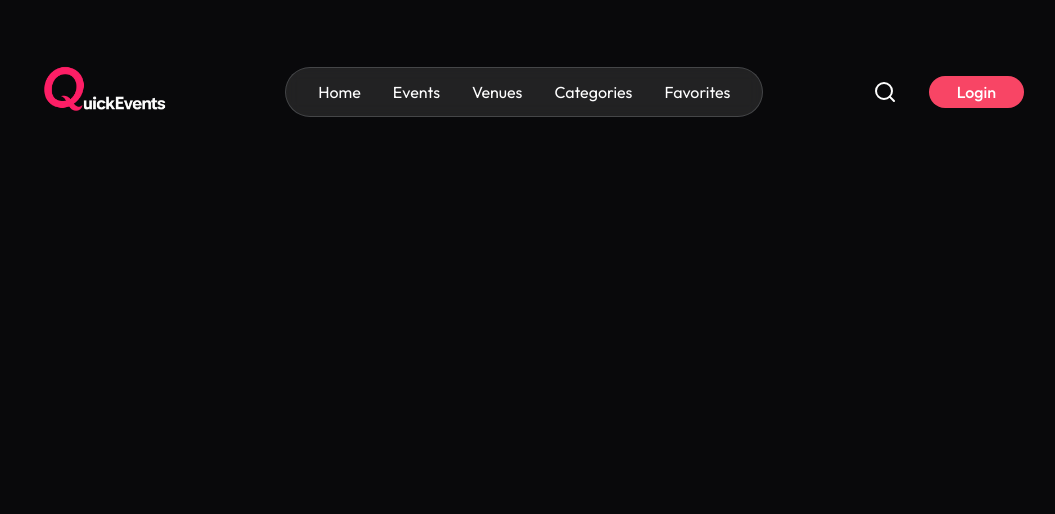
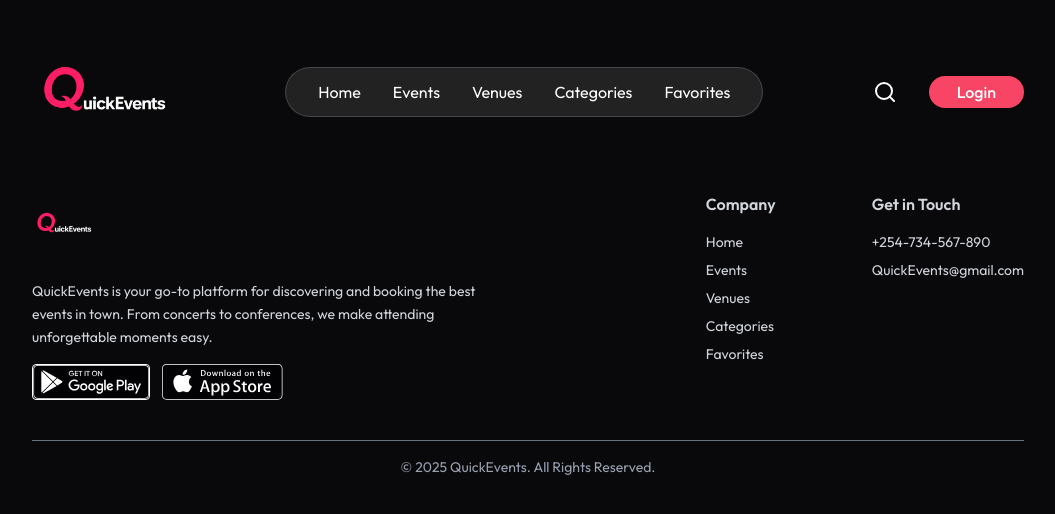
Before and after one commit to Stella-wach/Event-Project, a React (Vite) app in the folder client/: page /favorite in a window 1280 px wide. Shown: the top 514 px of the page, without its empty margins (112-1167 px from the left). Built offline with nearby package versions, Linux system fonts and the light colour scheme; no server answers.

Commit message:
complete Homepage UI design

```diff
--- a/client/src/assets/assets.js
+++ b/client/src/assets/assets.js
@@ -16,20 +16,21 @@ export const assets = {
 
 export const dummyEventMedia = [
     {
-        image: "https://img.youtube.com/vi/WpW36ldAqnM/maxresdefault.jpg",
-        videoUrl: 'https://www.youtube.com/watch?v=WpW36ldAqnM'
+        image: "https://i.pinimg.com/736x/75/43/ae/7543aeb5f45bd95c10bd458636597a23.jpg",
+        videoUrl:"https://www.youtube.com/embed/anLdzZI4AUU?si=ul6y6RuuHTWgkFOX"
     },
     {
-        image: "https://img.youtube.com/vi/-sAOWhvheK8/maxresdefault.jpg",
-        videoUrl: 'https://www.youtube.com/watch?v=-sAOWhvheK8'
+        image: "https://i.pinimg.com/736x/4a/55/c3/4a55c3cd09453de8ef82b1b361018372.jpg",
+        videoUrl:  "https://www.youtube.com/embed/GiWAAdg50Is?si=Q94ca9eqJGB-yfVZ"
+
     },
     {
-        image: "https://img.youtube.com/vi/1pHDWnXmK7Y/maxresdefault.jpg",
-        videoUrl: 'https://www.youtube.com/watch?v=1pHDWnXmK7Y'
+        image: "https://i.pinimg.com/736x/fd/43/c8/fd43c8535ea3c7573bf1c6a094b493e1.jpg",
+        videoUrl: "https://www.youtube.com/embed/T1becfC1nNk?si=wi7z-A5Gcc3b1qau"
     },
     {
-        image: "https://img.youtube.com/vi/umiKiW4En9g/maxresdefault.jpg",
-        videoUrl: 'https://www.youtube.com/watch?v=umiKiW4En9g'
+        image: "https://i.pinimg.com/736x/0f/df/9c/0fdf9c1fa6285a41f0e86feb127f7cec.jpg",
+        videoUrl: "https://www.youtube.com/embed/PAnpc9GOrnw? si=E0s6SrBOmMNacjGG"
     },
 ]
 
@@ -59,8 +60,8 @@ export const dummyEventsData = [
     "id": 324544,
     "title": "Tech Innovation Summit 2025",
     "description": "Join industry leaders and innovators for a day of cutting-edge technology discussions, networking, and future-focused presentations. Discover the latest trends in AI, blockchain, and sustainable tech solutions.",
-        "poster_path": "https://image.tmdb.org/t/p/original/dDlfjR7gllmr8HTeN6rfrYhTdwX.jpg",
-        "backdrop_path": "https://image.tmdb.org/t/p/original/op3qmNhvwEvyT7UFyPbIfQmKriB.jpg",
+    "poster_path": "https://i.pinimg.com/736x/a6/57/5d/a6575d1a90c41afd34181f20585c6f5d.jpg",
+    "backdrop_path": "https://i.pinimg.com/736x/98/37/f8/9837f8a4c755926bfa94795c315ad1b0.jpg",
     "categories": [
         { "id": 1, "name": "Technology" },
         { "id": 2, "name": "Business" },
@@ -72,15 +73,15 @@ export const dummyEventsData = [
         "tagline": "Shaping tomorrow's technology today.",
         "rating": 4.6,
         "attendee_count": 1500,
-        "duration": 480, // minutes (8 hours)
+        "duration": 480
     },
     {
         "_id": "1232546",
         "id": 1232546,
         "title": "Midnight Horror Experience",
         "description": "A spine-chilling immersive horror experience featuring live actors, escape rooms, and psychological thrills. Test your courage in this unforgettable night of terror and mystery.",
-        "poster_path": "https://image.tmdb.org/t/p/original/juA4IWO52Fecx8lhAsxmDgy3M3.jpg",
-        "backdrop_path": "https://image.tmdb.org/t/p/original/icFWIk1KfkWLZnugZAJEDauNZ94.jpg",
+        "poster_path": "https://i.pinimg.com/736x/63/80/8f/63808fd5f7173880f01f6559e54ce50f.jpg",
+        "backdrop_path": "https://i.pinimg.com/1200x/6d/e9/71/6de971cf441662f3c94ffed2b17085aa.jpg",
         "categories": [
             { "id": 4, "name": "Entertainment" },
             { "id": 5, "name": "Immersive Experience" }
@@ -91,15 +92,15 @@ export const dummyEventsData = [
         "tagline": "Face your fears in the dark.",
         "rating": 4.4,
         "attendee_count": 200,
-        "duration": 180, // minutes (3 hours)
+        "duration": 180
     },
     {
         "_id": "552524",
         "id": 552524,
         "title": "Family Fun Festival",
         "description": "A delightful family-friendly festival featuring games, live performances, food trucks, and activities for all ages. Create lasting memories with entertainment that brings families together.",
-        "poster_path": "https://image.tmdb.org/t/p/original/mKKqV23MQ0uakJS8OCE2TfV5jNS.jpg",
-        "backdrop_path": "https://image.tmdb.org/t/p/original/7Zx3wDG5bBtcfk8lcnCWDOLM4Y4.jpg",
+        "poster_path": "https://i.pinimg.com/1200x/4e/72/67/4e7267bb9b716f7963c87b30a9ba61f8.jpg",
+        "backdrop_path": "https://i.pinimg.com/1200x/79/74/62/79746255b6e34fab648f792ed0537f1f.jpg",
         "categories": [
             { "id": 6, "name": "Family" },
             { "id": 7, "name": "Festival" },
@@ -111,15 +112,15 @@ export const dummyEventsData = [
         "tagline": "Fun for the whole family.",
         "rating": 4.8,
         "attendee_count": 3000,
-        "duration": 360, // minutes (6 hours)
+        "duration": 360
     },
     {
         "_id": "668489",
         "id": 668489,
         "title": "Urban Action Sports Championship",
         "description": "Witness jaw-dropping stunts and athletic prowess as top athletes compete in skateboarding, BMX, and parkour competitions. High-energy action meets urban culture.",
-        "poster_path": "https://image.tmdb.org/t/p/original/ubP2OsF3GlfqYPvXyLw9d78djGX.jpg",
-        "backdrop_path": "https://image.tmdb.org/t/p/original/65MVgDa6YjSdqzh7YOA04mYkioo.jpg",
+        "poster_path": "https://i.pinimg.com/736x/4e/0e/b1/4e0eb159cd3aae3933f87ebb1ff621e8.jpg",
+        "backdrop_path": "https://i.pinimg.com/1200x/41/e5/1c/41e51c5ec99876b4dc7c3dc9f69c5c19.jpg",
         "categories": [
             { "id": 9, "name": "Sports" },
             { "id": 10, "name": "Competition" },
@@ -131,15 +132,15 @@ export const dummyEventsData = [
         "tagline": "Where skill meets street.",
         "rating": 4.7,
         "attendee_count": 800,
-        "duration": 300, // minutes (5 hours)
+        "duration": 300
     },
     {
         "_id": "950387",
         "id": 950387,
         "title": "Digital Creators Workshop",
         "description": "Learn from expert content creators and digital artists in this hands-on workshop. Discover the secrets of successful YouTube channels, Instagram growth, and digital art techniques.",
-        "poster_path": "https://image.tmdb.org/t/p/original/yFHHfHcUgGAxziP1C3lLt0q2T4s.jpg",
-        "backdrop_path": "https://image.tmdb.org/t/p/original/2Nti3gYAX513wvhp8IiLL6ZDyOm.jpg",
+        "poster_path": "https://i.pinimg.com/736x/3e/8b/a4/3e8ba4ff99ac869558917de0003c3ff7.jpg",
+        "backdrop_path": "https://i.pinimg.com/1200x/5b/39/fa/5b39fac2f14d0c93d12a32a1222e862f.jpg",
         "categories": [
             { "id": 12, "name": "Workshop" },
             { "id": 13, "name": "Digital Art" },
@@ -152,15 +153,15 @@ export const dummyEventsData = [
         "tagline": "Build your digital empire.",
         "rating": 4.5,
         "attendee_count": 150,
-        "duration": 420, // minutes (7 hours)
+        "duration": 420
     },
     {
         "_id": "575265",
         "id": 575265,
         "title": "Entrepreneurship Summit: The Final Chapter",
         "description": "The ultimate entrepreneurship event featuring successful business leaders sharing their journeys, failures, and victories. Network with investors, mentors, and fellow entrepreneurs in this game-changing summit.",
-        "poster_path": "https://image.tmdb.org/t/p/original/z53D72EAOxGRqdr7KXXWp9dJiDe.jpg",
-        "backdrop_path": "https://image.tmdb.org/t/p/original/1p5aI299YBnqrEEvVGJERk2MXXb.jpg",
+        "poster_path": "https://i.pinimg.com/1200x/81/c2/8c/81c28cb75d7d47a916f5da3f0ac34ea4.jpg",
+        "backdrop_path": "https://i.pinimg.com/736x/15/72/43/1572439a1279bbf3326fafb5816feac2.jpg",
         "categories": [
             { "id": 16, "name": "Business" },
             { "id": 17, "name": "Entrepreneurship" },
@@ -172,15 +173,15 @@ export const dummyEventsData = [
         "tagline": "Your success story starts here.",
         "rating": 4.9,
         "attendee_count": 2000,
-        "duration": 600, // minutes (10 hours)
+        "duration": 600
     },
     {
         "_id": "986056",
         "id": 986056,
         "title": "Wellness & Mindfulness Retreat",
         "description": "Escape the hustle and bustle for a transformative wellness experience. Join expert practitioners for yoga, meditation, nutrition workshops, and holistic healing sessions.",
-        "poster_path": "https://image.tmdb.org/t/p/original/m9EtP1Yrzv6v7dMaC9mRaGhd1um.jpg",
-        "backdrop_path": "https://image.tmdb.org/t/p/original/rthMuZfFv4fqEU4JVbgSW9wQ8rs.jpg",
+        "poster_path": "https://i.pinimg.com/736x/3a/60/e1/3a60e137b8d6ddc414ac263ed770663f.jpg",
+        "backdrop_path": "https://i.pinimg.com/736x/e4/8d/3f/e48d3f0bf339c854cc010a071340f5a9.jpg",
         "categories": [
             { "id": 19, "name": "Wellness" },
             { "id": 20, "name": "Mindfulness" },
@@ -192,9 +193,10 @@ export const dummyEventsData = [
         "tagline": "Restore your mind, body, and soul.",
         "rating": 4.8,
         "attendee_count": 500,
-        "duration": 540, // minutes (9 hours)
+        "duration": 540
     }
 ]
+
 
 export const dummyDateTimeData = {
     "2025-07-24": [
--- /dev/null
+++ b/client/src/components/EventPreview.jsx
@@ -0,0 +1,56 @@
+import React from 'react'
+import { dummyEventMedia } from '../assets/assets.js'
+import ReactPlayer from 'react-player';
+import BlurCircle from './BlurCircle.jsx';
+import { PlayCircle } from 'lucide-react';
+
+const EventPreview = () => {
+  const [currentEvent, setCurrentEvent] = React.useState(dummyEventMedia[0]);
+
+  console.log('Video URL:', currentEvent?.videoUrl);
+
+  return (
+<div>
+  <div className='px-6 md:px-16 lg:px-24 xl:px-44 py-20 overflow-hidden'>
+    <p className='text-gray-300 font-medium text-lg max-w-[960px] mx-auto'>Event Preview</p>
+
+    <div className='relative mt-6'>
+      <BlurCircle top='-100px' right='-100px' />
+      <div className="relative w-full max-w-[720px] aspect-video mx-auto">
+        <iframe
+          src={currentEvent.videoUrl}
+          title="YouTube video player"
+          frameBorder="0"
+          allow="accelerometer; autoplay; clipboard-write; encrypted-media; gyroscope; picture-in-picture; web-share"
+          referrerPolicy="strict-origin-when-cross-origin"
+          allowFullScreen
+          className="absolute top-0 left-0 w-full h-full"
+        ></iframe>
+      </div>
+    </div>
+  </div>
+
+  <div className='group grid grid-cols-4 gap-4 md:gap-8 mt-8 max-w-3xl mx-auto'>
+    {dummyEventMedia.map((event) => (
+      <div
+        key={event.image}
+        className='relative hover:-translate-y-1 duration-300 transition cursor-pointer rounded-lg overflow-hidden'
+        onClick={() => setCurrentEvent(event)}
+      >
+        <img
+          src={event.image}
+          alt="trailer"
+          className='w-full h-full object-cover brightness-75'
+        />
+        <PlayCircle
+          strokeWidth={1.6}
+          className='absolute top-1/2 left-1/2 w-8 h-8 md:w-12 md:h-12 transform -translate-x-1/2 -translate-y-1/2'
+        />
+      </div>
+    ))}
+  </div>
+</div>
+  )
+}
+
+export default EventPreview
--- a/client/src/components/Footer.jsx
+++ b/client/src/components/Footer.jsx
@@ -1,10 +1,52 @@
 import React from 'react'
+import { assets } from '../assets/assets'
 
 const Footer = () => {
   return (
-    <div>
+    <footer className="px-6 pt-8 md:px-16 lg:px-36 mt-40 w-full text-gray-300 text-base">
+      {/* Top Section */}
+      <div className="flex flex-col md:flex-row justify-between gap-10 border-b border-gray-500 pb-10">
 
-    </div>
+        {/* Logo + About */}
+        <div className="md:max-w-md">
+          <img src={assets.logo} alt="QuickEvents Logo" className="h-16 w-auto" />
+          <p className="mt-6 text-sm leading-relaxed">
+            QuickEvents is your go-to platform for discovering and booking the best events in town.
+            From concerts to conferences, we make attending unforgettable moments easy.
+          </p>
+          <div className="flex items-center gap-3 mt-4">
+            <img src={assets.googlePlay} alt="Google Play" className="h-9 w-auto border border-white rounded" />
+            <img src={assets.appStore} alt="App Store" className="h-9 w-auto" />
+          </div>
+        </div>
+
+        {/* Links + Contact */}
+        <div className="flex flex-col sm:flex-row gap-12 md:gap-24">
+          <div>
+            <h2 className="font-semibold mb-4">Company</h2>
+            <ul className="text-sm space-y-2">
+              <li><a href="#" className="hover:text-white transition">Home</a></li>
+              <li><a href="#" className="hover:text-white transition">Events</a></li>
+              <li><a href="#" className="hover:text-white transition">Venues</a></li>
+              <li><a href="#" className="hover:text-white transition">Categories</a></li>
+              <li><a href="#" className="hover:text-white transition">Favorites</a></li>
+            </ul>
+          </div>
+          <div>
+            <h2 className="font-semibold mb-4">Get in Touch</h2>
+            <div className="text-sm space-y-2">
+              <p>+254-734-567-890</p>
+              <p>QuickEvents@gmail.com</p>
+            </div>
+          </div>
+        </div>
+      </div>
+
+      {/* Bottom Section */}
+      <p className="pt-4 text-center text-xs md:text-sm pb-5 text-gray-400">
+        © {new Date().getFullYear()} QuickEvents. All Rights Reserved.
+      </p>
+    </footer>
   )
 }
 
--- /dev/null
+++ b/client/src/library/dateFormat.js
@@ -0,0 +1,6 @@
+const timeFormat=(minutes)=>{
+    const hours = Math.floor(minutes / 60);
+    const minutesRemainder = minutes % 60;
+    return`${hours}h ${minutesRemainder}m`;
+}
+export default timeFormat;
--- a/client/src/pages/Home.jsx
+++ b/client/src/pages/Home.jsx
@@ -1,6 +1,8 @@
 import React from 'react'
 import HeroSection from '../components/HeroSection'
 import FeaturedSection from '../components/FeaturedSection'
+import EventPreview from '../components/EventPreview'
+
 
 const Home = () => {
   return (
@@ -8,6 +10,8 @@ const Home = () => {
       <div>
         <HeroSection />
         <FeaturedSection />
+        <EventPreview />
+
       </div>
 
   )
```
Also changed, not shown: client/src/components/EventCard.jsx (+39 -20 lines). Lines whose indentation alone changed are shown as unchanged.
